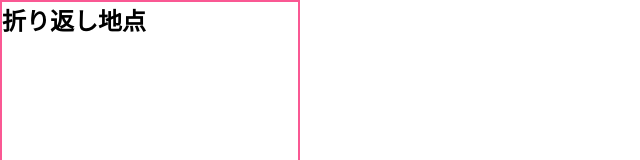
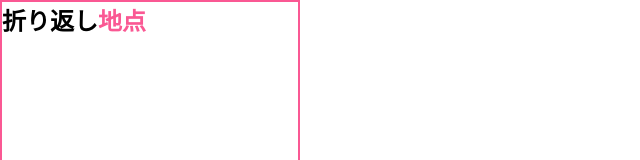
Before and after one commit to miyajun2929/htmlcss_chap.7_kakunin-mondai, a plain HTML site: page index.html in a window 1280 px wide. Shown: the top 160 px of the page, without its empty margins (0-640 px from the left). Drawn offline with Linux system fonts and the light colour scheme.

Commit message:
[Finish] 1-7

```diff
--- a/index.html
+++ b/index.html
@@ -8,7 +8,7 @@
 
   <body>
     <section>
-      <h1>折り返し地点</h1>
+      <h1>折り返し<span>地点</span></h1>
     </section>
   </body>
 
--- a/style.css
+++ b/style.css
@@ -9,3 +9,7 @@
   height: 300px;
   border: solid 2px #fa5893;
 }
+
+span {
+  color: #fa5893;
+}
```
